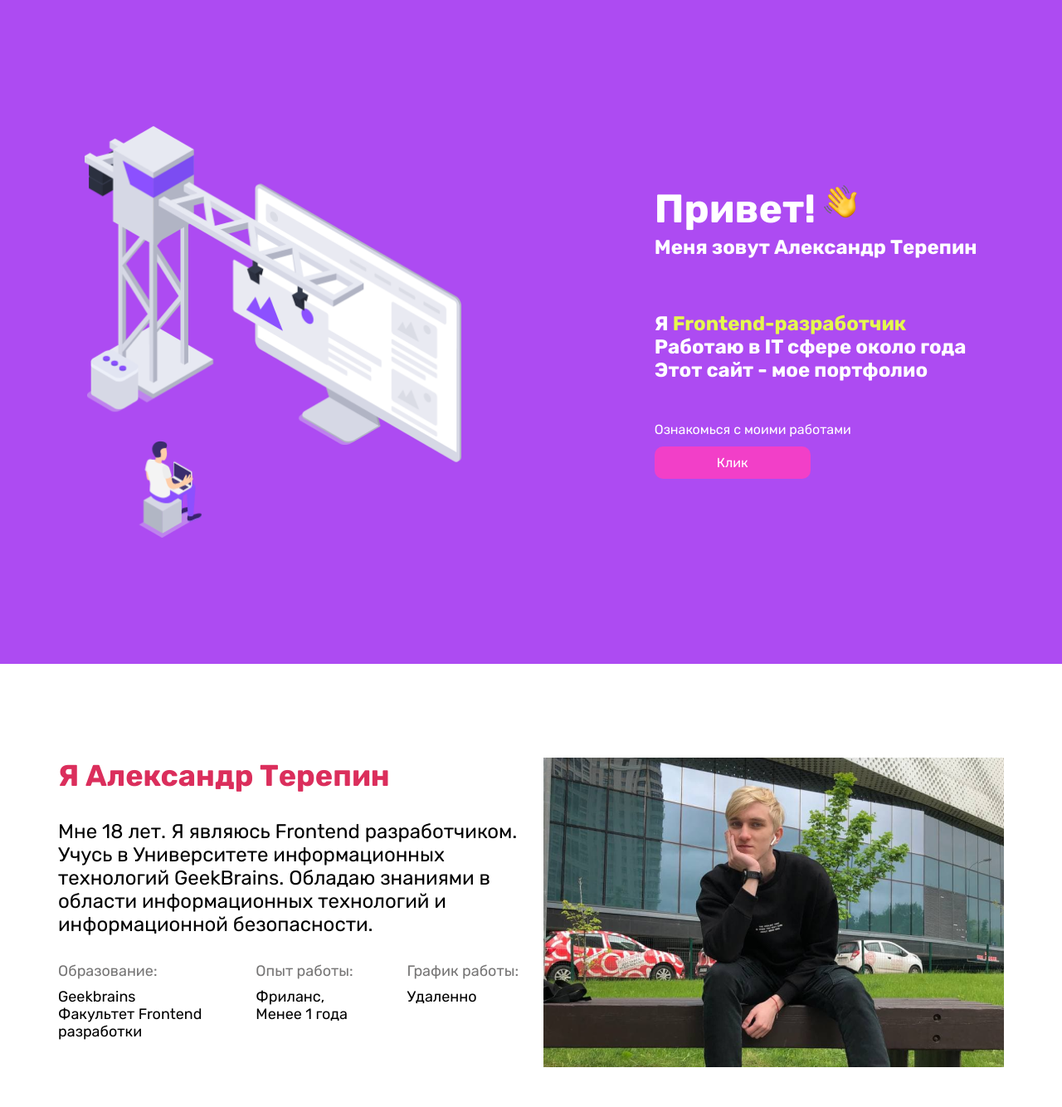
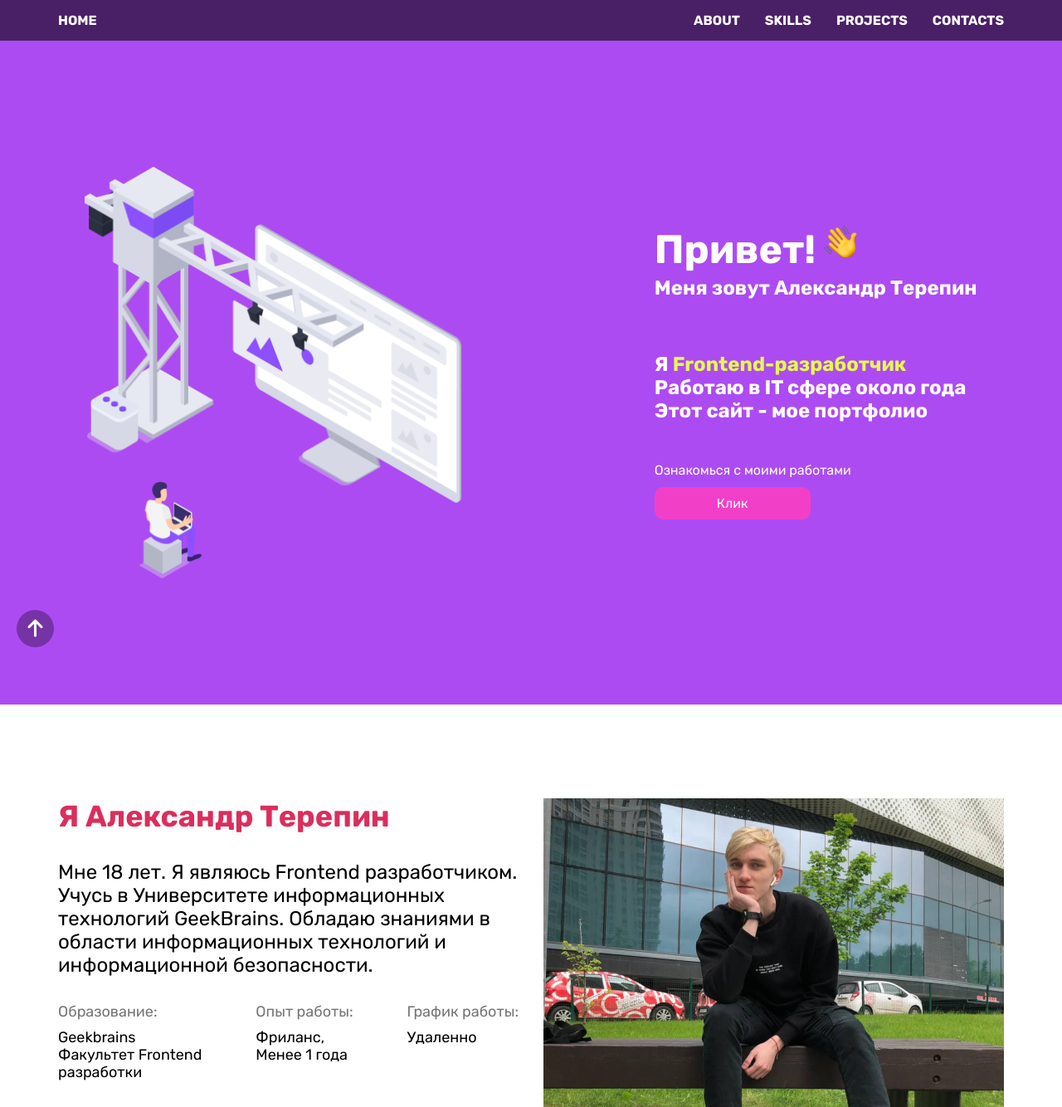
Before and after one commit to BlankBuffoon/blankbuffoon, a PHP site: page / in a window 1280 px wide. Shown: the top 1334 px of the page at 83% size. Run offline with PHP 8.4, Linux system fonts and the light colour scheme; some libraries are stand-ins or nearby versions.

Commit message:
added menu and upbutton

```diff
--- a/css/style.css
+++ b/css/style.css
@@ -14,6 +14,67 @@ html, body {
   margin: 0 auto;
   padding-right: 16px;
   padding-left: 16px;
+}
+
+.upbutton {
+  display: -webkit-box;
+  display: -ms-flexbox;
+  display: flex;
+  -webkit-box-pack: center;
+      -ms-flex-pack: center;
+          justify-content: center;
+  -webkit-box-align: center;
+      -ms-flex-align: center;
+          align-items: center;
+  width: 45px;
+  height: 45px;
+  position: fixed;
+  bottom: 20px;
+  left: 20px;
+  padding: 10px;
+  background: #7633A6;
+  border-radius: 50%;
+}
+
+.upbutton a {
+  text-decoration: none;
+  color: white;
+}
+
+.upbutton i {
+  font-size: 24px;
+}
+
+.header {
+  background-color: #492066;
+  padding-top: 15px;
+  padding-bottom: 15px;
+}
+
+.header nav {
+  display: -webkit-box;
+  display: -ms-flexbox;
+  display: flex;
+  -webkit-box-pack: justify;
+      -ms-flex-pack: justify;
+          justify-content: space-between;
+}
+
+.header nav a {
+  text-decoration: none;
+  color: white;
+  font-weight: bold;
+}
+
+.header nav ul {
+  list-style-type: none;
+  display: -webkit-box;
+  display: -ms-flexbox;
+  display: flex;
+}
+
+.header nav ul li:not(:last-child) {
+  margin-right: 30px;
 }
 
 .intro {
@@ -208,7 +269,7 @@ html, body {
 }
 
 .skills hr {
-  width: 100vw;
+  width: 100%;
   border: 1px solid;
   margin-bottom: 48px;
   color: rgba(0, 0, 0, 0.1);
@@ -356,7 +417,7 @@ html, body {
 }
 
 .projects hr {
-  width: 100vw;
+  width: 100%;
   border: 1px solid;
   margin-bottom: 32px;
   color: rgba(0, 0, 0, 0.1);
--- a/css/style.scss
+++ b/css/style.scss
@@ -56,26 +56,56 @@ html, body {
   padding-left: $containerPadding;
 }
 
-// .header {
-//     background-color: $boldcolor;
-//     padding-top: 15px;
-//     padding-bottom: 15px;
+.upbutton {
+    display: flex;
+    justify-content: center;
+    align-items: center;
+    width: 45px;
+    height: 45px;
+    position: fixed;
+    bottom: 20px;
+    left: 20px;
+    padding: 10px;
+    background: #7633A6;
+    border-radius: 50%;
 
-//     nav {
-//         display: flex;
-//         justify-content: space-between;
+    a {
+        text-decoration: none;
+        color: white;
+    }
 
-//         a {
-//             text-decoration: none;
+    i {
+        font-size: 24px;
+    }
+}
 
-//             div {
-//                 width: 40px;
-//                 height: 40px;
-//                 background-color: #fff;
-//             }
-//         }
-//     }
-// }
+.header {
+    background-color: $boldcolor;
+    padding-top: 15px;
+    padding-bottom: 15px;
+
+    nav {
+        display: flex;
+        justify-content: space-between;
+
+        a {
+            text-decoration: none;
+            color: white;
+            font-weight: bold;
+        }
+
+        ul {
+            list-style-type: none;
+            display: flex;
+
+            li {
+                &:not(:last-child) {
+                    margin-right: 30px;
+                }
+            }
+        }
+    }
+}
 
 .intro {
     background-color: $lightcolor;
@@ -212,7 +242,7 @@ html, body {
     }
 
     hr {
-        width: 100vw;
+        width: 100%;
         border: 1px solid;
         margin-bottom: 48px;
         color: rgba(0, 0, 0, 0.1);
@@ -338,7 +368,7 @@ html, body {
     }
 
     hr {
-        width: 100vw;
+        width: 100%;
         border: 1px solid;
         margin-bottom: 32px;
         color: rgba(0, 0, 0, 0.1);
--- a/index.html
+++ b/index.html
@@ -5,6 +5,7 @@
     <link rel="preconnect" href="https://fonts.googleapis.com">
     <link rel="preconnect" href="https://fonts.gstatic.com" crossorigin>
     <link href="https://fonts.googleapis.com/css2?family=Rubik:wght@400;700&display=swap" rel="stylesheet">
+    <script src="https://kit.fontawesome.com/1eb4d0bf5a.js" crossorigin="anonymous"></script>
     <meta charset="UTF-8">
     <meta http-equiv="X-UA-Compatible" content="IE=edge">
     <meta name="viewport" content="width=device-width, initial-scale=1.0">
@@ -13,19 +14,21 @@
 </head>
 
 <body>
-    <!-- <header class="header">
+    <a name="top"></a>
+    <header class="header">
         <div class="container">
             <nav>
-                <a href="#">
-                    <div></div>
-                </a>
-                <a href="#">
-                    <div></div>
-                </a>
+                <a href="#">HOME</a>
+                <ul>
+                    <li><a href="#about">ABOUT</a></li>
+                    <li><a href="#skills">SKILLS</a></li>
+                    <li><a href="#projects">PROJECTS</a></li>
+                    <li><a href="#contacts">CONTACTS</a></li>
+                </ul>
             </nav>
         </div>
-    </header> -->
-
+    </header>
+    <div class="upbutton"><a href="#top"><i class="fas fa-arrow-up"></i></a></div>
     <main>
         <section class="intro">
             <div class="container">
@@ -39,14 +42,16 @@
                             Этот сайт - мое портфолио</p>
                         <div class="intro__button">
                             <span>Ознакомься с моими работами</span>
-                            <a href="#link">Клик</a>
+                            <a href="#projects">Клик</a>
                         </div>
                     </div>
                 </div>
             </div>
         </section>
 
+        <a name="about"></a>
         <section class="about container">
+
             <div class="about__text">
                 <h2>Я Александр Терепин</h2>
                 <p>Мне 18 лет. Я являюсь Frontend разработчиком. Учусь в Университете информационных технологий
@@ -65,6 +70,7 @@
         </section>
 
         <section class="skills">
+            <a name="skills"></a>
             <div class="container">
                 <h2>Мои навыки</h2>
             </div>
@@ -108,7 +114,7 @@
         </section>
 
         <section class="projects">
-            <a name="link"></a>
+            <a name="projects"></a>
             <div class="container">
                 <h2>Мои проекты</h2>
             </div>
@@ -153,7 +159,7 @@
         </section>
 
         <section class="contacts">
-
+            <a name="contacts"></a>
         </section>
     </main>
 
```
Also changed, not shown: 1 other file.
